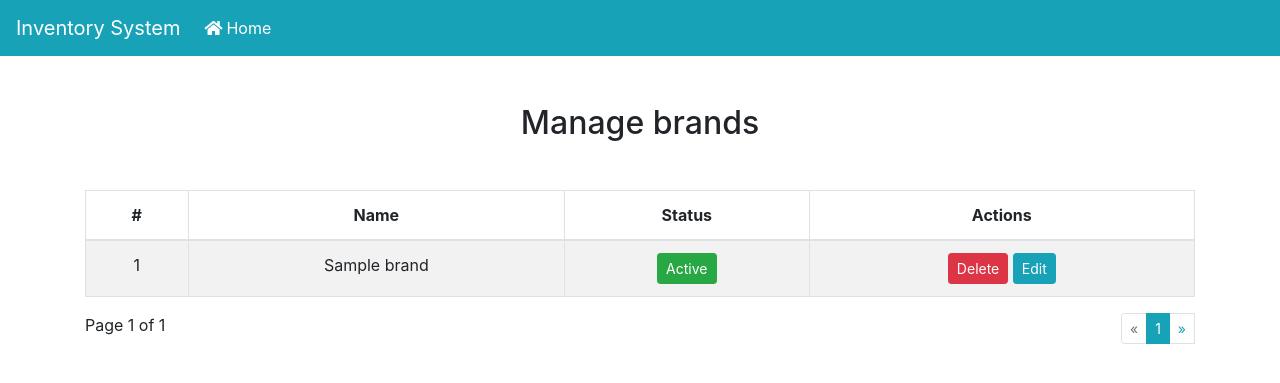
After one commit to AbbasShDev/inventory-system, a PHP site: page /Inventory_System/manage_brands.php in a window 1280 px wide. The commit adds this page. Shown: the top 383 px of the page. Run offline with PHP 8.4, Linux system fonts and the light colour scheme; tables that the repository leaves empty or names only in its code hold one stand-in row (values such as "Sample post"); some libraries are stand-ins or nearby versions.

Commit message:
Mnaaging brands done

```diff
--- a/dashboard.php
+++ b/dashboard.php
@@ -221,7 +221,7 @@ if (!isset($_SESSION['user_id'])){
                     <h4 class="card-title">Brands<i class="fab fa-buffer float-right text-info"></i></h4>
                     <p class="card-text" style="height: 72px">Here you can manage your brands and add new brand</p>
                     <a href="#!" class="btn btn-success" data-toggle="modal" data-target="#add_brand"><i class="fas fa-plus"></i>&nbsp;Add</a>
-                    <a href="#!" class="btn btn-warning"><i class="fas fa-pencil-alt"></i>&nbsp;Manage</a>
+                    <a href="manage_brands.php" class="btn btn-warning"><i class="fas fa-pencil-alt"></i>&nbsp;Manage</a>
                 </div>
             </div>
         </div>
--- a/includes/classes/Brands.php
+++ b/includes/classes/Brands.php
@@ -31,4 +31,40 @@ class Brands {
 
     }
 
+    public function getSingleBrand($brand_id){
+
+        $prep_stat = $this->con->prepare("SELECT * FROM brands WHERE id=?");
+        $prep_stat->bind_param('i', $brand_id);
+        $prep_stat->execute() or die($this->con->error) ;
+
+        return  $prep_stat->get_result()->fetch_assoc();
+
+    }
+
+    function updateBrand($brand_id, $brand_name){
+
+            $prep_stat = $this->con->prepare("UPDATE brands SET brand_name=? WHERE id=?");
+            $prep_stat->bind_param('si', $brand_name,$brand_id);
+            if ($prep_stat->execute()){
+                return 'Brand updated successfully.';
+            }else{
+                die($this->con->error);
+            }
+
+
+    }
+
+    public function deleteBrand($brand_id){
+
+            $prep_stat = $this->con->prepare("DELETE FROM brands WHERE id=?");
+            $prep_stat->bind_param('i', $brand_id);
+
+            if ($prep_stat->execute()){
+                return 'Brand deleted successfully';
+            }else{
+                die($this->con->error);
+            }
+
+    }
+
 }
--- a/includes/classes/Category.php
+++ b/includes/classes/Category.php
@@ -55,7 +55,7 @@ class Category {
         $result = $prep_stat->get_result();
 
 
-        if ($result->num_rows > 1){
+        if ($result->num_rows > 0){
 
                 $prep_stat = $this->con->prepare("UPDATE categories SET category_name=? WHERE id=?");
                 $prep_stat->bind_param('si',$category_name,$category_id);
--- a/layout/js/main.js
+++ b/layout/js/main.js
@@ -152,4 +152,56 @@ $(document).ready(function () {
         }
     })
 
+    //Update brand (get info)
+    $('.edit_brand').on('click', function () {
+        $.ajax({
+            method:'POST',
+            url:'process.php',
+            dataType:'json',
+            data:{get_brand_id: $(this).data('bid')},
+            success: function (data) {
+                $('.edit_brand_modal #edit_brand_id').val(data["id"]);
+                $('.edit_brand_modal #brand_name').val(data["brand_name"]);
+            }
+        })
+    })
+    //Update brand//Delete Category
+    $('.edit-brand').on('submit', function (e) {
+        e.preventDefault();
+        if ($('#brand_name').val() == ''){
+            $('#brand_name').addClass('border-danger');
+            $('#brand_error').html('<span class="text-danger">Please Enter Brand Name</span>');
+        }else {
+            $.ajax({
+                method:'POST',
+                url:'process.php',
+                data:$('.edit-brand').serialize(),
+                success: function (data) {
+                    window.location.href = '';
+                }
+            })
+        }
+    })
+
+    //Delete Category
+    $('.delete-brand').on('click', function () {
+
+        if (confirm('Confirm deleting brand..? \nDeleting a brand wil delete all products within it')){
+
+            $.ajax({
+                method:'POST',
+                url:'process.php',
+                data:{delete_brand_id: $(this).data('bid')},
+                success: function (data) {
+                        window.location.href = '';
+                }
+            })
+
+
+        }else {
+            return false;
+        }
+
+    })
+
 })
--- /dev/null
+++ b/manage_brands.php
@@ -0,0 +1,93 @@
+<?php
+session_start();
+$pageTitle = 'Manage brands';
+require_once 'includes/templates/header.php';
+require_once 'includes/classes/Database.php';
+require_once 'includes/classes/Brands.php';
+
+$getAllWithPagination = new Database();
+
+$table = 'brands';
+$sql ='SELECT * from brands';
+
+$pagination = $getAllWithPagination->getAllResultWithPagination('manage_brands',$table, $sql);
+
+?>
+
+
+<!-- edit_brand modal -->
+<div class="modal edit_brand_modal " id="edit_brand" tabindex="-1" role="dialog" aria-labelledby="exampleModalLabel" aria-hidden="true">
+    <div class="modal-dialog" role="document">
+        <div class="modal-content">
+
+            <div class="modal-header">
+                <h5 class="modal-title" id="exampleModalLabel">Edit Brand</h5>
+                <button type="button" class="close" data-dismiss="modal" aria-label="Close">
+                    <span aria-hidden="true">&times;</span>
+                </button>
+            </div>
+            <div class="modal-body">
+                <form class="edit-brand">
+                    <input type="hidden" name="edit_brand_id" id="edit_brand_id" value="">
+                    <div class="form-group">
+                        <label for="brand_name">Brand Name</label>
+                        <input type="text" class="form-control" name="edit_brand_name" id="brand_name" placeholder="Enter brand name">
+                        <small id="brand_error" class="form-text text-muted"></small>
+                    </div>
+
+            </div>
+            <div class="modal-footer">
+                <button type="button" class="btn btn-secondary" data-dismiss="modal">Close</button>
+                <button type="submit" class="btn btn-info">edit Brand</button>
+            </div>
+            </form>
+        </div>
+    </div>
+</div>
+</div>
+<!-- edit_brand modal -->
+
+
+<div class="container my-5 manage-categories">
+
+    <h2 class="text-center my-5">Manage brands</h2>
+
+    <table class="table table-striped table-hover table-bordered text-center">
+        <thead>
+        <tr>
+            <th>#</th>
+            <th>Name</th>
+            <th>Status</th>
+            <th>Actions</th>
+        </tr>
+        </thead>
+        <tbody>
+        <?php foreach ($pagination['sql_result'] as $r):?>
+            <tr>
+                <td><?php echo $r['id']?></td>
+                <td><?php echo $r['brand_name']?></td>
+                <td><a class="btn btn-sm btn-success" href="#">Active</a></td>
+                <td>
+                    <button class="btn btn-sm btn-danger delete-brand" data-bid="<?php echo $r['id']?>">Delete</button>
+                    <button class="btn btn-sm btn-info edit_brand" data-toggle="modal" data-target="#edit_brand" data-bid="<?php echo $r['id']?>">Edit</button>
+                </td>
+            </tr>
+        <?php endforeach;?>
+        </tbody>
+    </table>
+
+
+    <div class="float-left">
+        Page <?php echo $pagination['page']?> of <?php echo $pagination['total_pages']?>
+    </div>
+    <div class="float-right">
+        <nav aria-label="Page navigation example">
+            <ul class="pagination pagination-sm">
+                <?php echo $pagination['pagination']?>
+            </ul>
+        </nav>
+    </div>
+
+</div>
+
+<?php require_once 'includes/templates/footer.php'?>
```
Also changed, not shown: process.php (+27 -2 lines).
